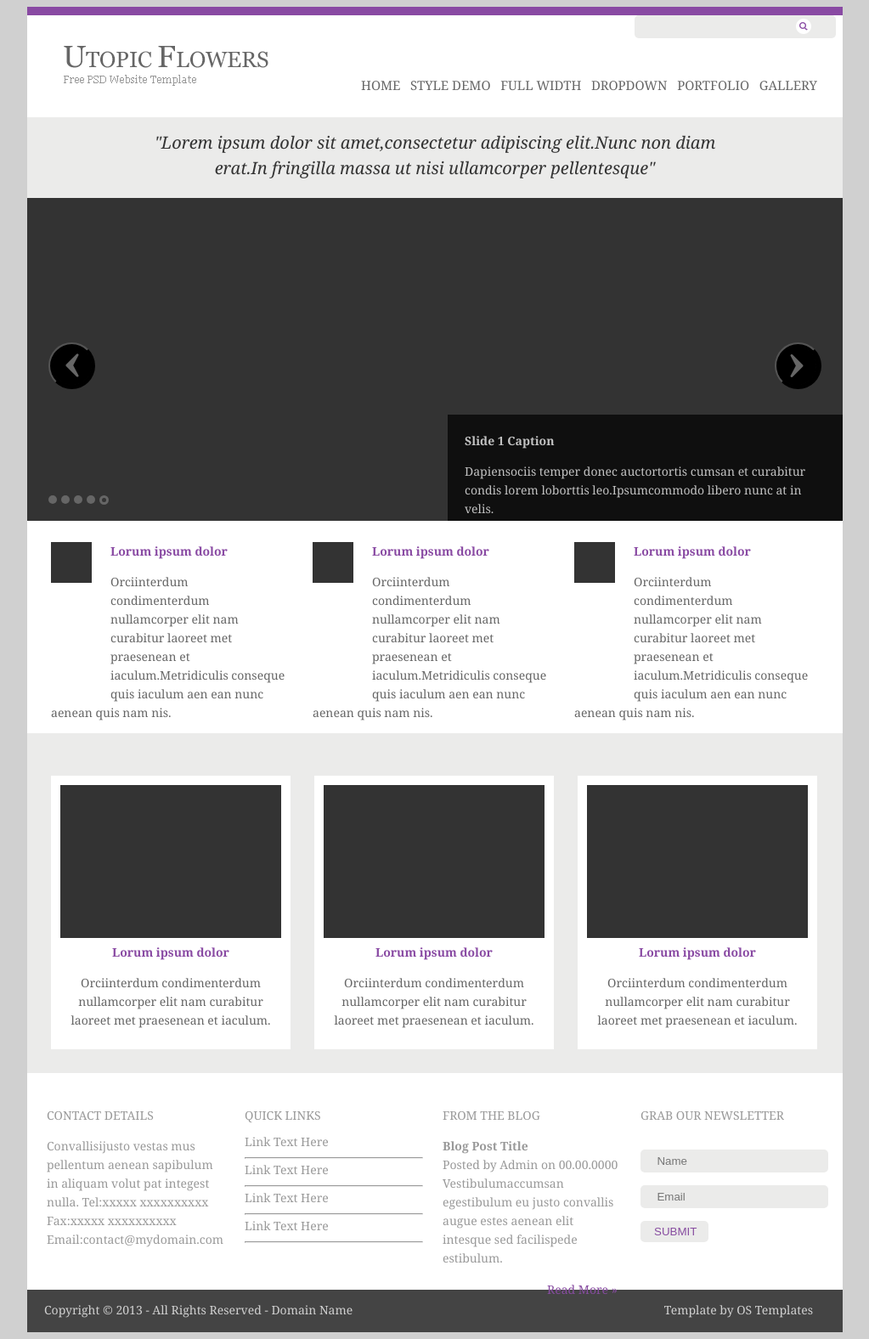
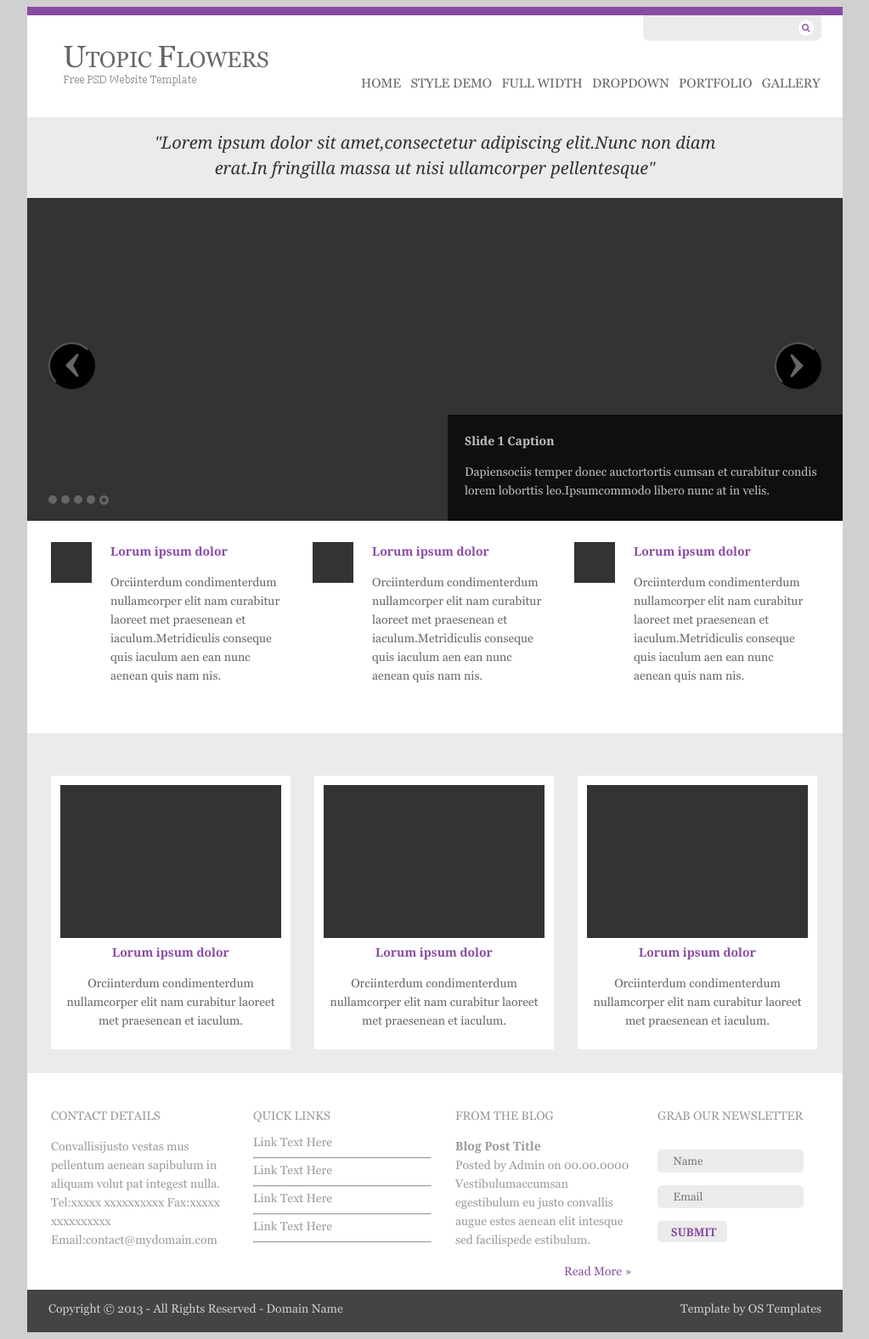
Before and after one commit to colombo-group/AnhDV001, a plain HTML site: page index.html in a window 1280 px wide. Shown: the whole page at 85% size, without its empty margins (128-1151 px from the left). Drawn offline with Linux system fonts and the light colour scheme.

Commit message:
chinh sua 1

```diff
--- a/index.html
+++ b/index.html
@@ -8,8 +8,9 @@
 		<div class="top-head"></div>
 		<div class="head">
 			<div class="head1">
-					<form >
-						<input type="text" name="Tim kiem" size="27px">
+					<form class="search">
+						<input type="text"  class="s">
+		    			<input type="submit" class="searchsubmit" value=""/>
 					</form>
 			</div><br>
 			<div style="margin-top: -30px;padding-left: 30px;">
@@ -33,10 +34,10 @@
 		</div>
 		<div class="slide">
 			<div class="button1">
-				<input  type="button" class="img1" value="" >
+				<input  type="button" class="img1" >
 			</div>
 			<div class="button2">
-				<input type="button" class="img2" value="" >
+				<input type="button" class="img2" >
 			</div>
 			<div class="caption">
 				<div class="caption1">
@@ -139,16 +140,16 @@
 			<div class="danhmuc">
 				<p>GRAB OUR NEWSLETTER</p>
 				<form>
-					<input type="text" name="name" size="25px" placeholder="  Name">
-					<input type="text" name="email" size="25px" placeholder="  Email">
-					<input type = "submit" value = "SUBMIT  ">
+					<input type="text" name="name" size="26px" placeholder="  Name">
+					<input type="text" name="email" size="26px" placeholder="  Email">
+					<input type = "submit" value = "SUBMIT  " class="sumit" >
 				</form>
 			</div>
 		</div>
 		<div class="footer-bot">
 			<div >
-				<p style="float:left;margin-left: 20px;color:#d0d0d0;">Copyright © 2013 - All Rights Reserved - Domain Name</p>
-				<p style="float: right;margin-right: 35px;color:#d0d0d0;">Template by OS Templates</p>
+				<p style="float:left;margin-left: 25px;color:#d0d0d0;">Copyright © 2013 - All Rights Reserved - Domain Name</p>
+				<p style="float:right;margin-right: 25px;color:#d0d0d0;">Template by OS Templates</p>
 			</div>
 		</div>
 		<div></div>
--- a/style.css
+++ b/style.css
@@ -6,7 +6,13 @@ body{
 	margin-right: auto;
 	font-family: georgia;
 	font-size: 14px;
+
 }
+@font-face{
+	font-family:georgia;
+	src: url('font/georgia.ttf');
+}
+
 .top-head{
 	height: 10px;
 	background-color: #894AA3;
@@ -19,27 +25,52 @@ body{
 	list-style: none;
 }
 .head1{
-	padding-left: 715px;
+	padding-left: 700px;
+
 }
-.head1 form input{
-	border-radius: 5px 5px 5px 5px;
-	height: 25px;
-	border-style: hidden;
-	background:url("images/123.png") no-repeat 190px 4px #ebebea;
+.search{
+    margin:auto;
+    width:210px;
+    position:relative;
 }
+.s:focus{
+	outline: none;
+}
+.s{
+    padding:2px;
+    width:206px;
+    height:26px;
+    border-radius:0px 0px 8px 8px;
+    border:none;
+    color:#91959e;
+    background-color:#ebebeb;
+}
+
+.searchsubmit{
+    position:absolute;
+    top:3px;
+    left:180px;
+    background:url(images/123.png) no-repeat center;
+    border:none;
+    width:24px;
+    height:24px;
+}
+
 .head2{
 	padding-top: 15px;
 	height: 80px;
 	background-color: #ebebea;
+
 }
 .head2 p{
 	width:700px;
 	text-align: center;
 	margin: auto;
-	font-style: oblique;
+	font-style: italic;
 	font-size: 20px;
 	line-height: 30px;
 	color: #333333;
+
 }
 .slide{
 	height: 380px;
@@ -60,12 +91,19 @@ body{
 	padding-top: 170px;
 	margin-left: 880px;
 }
+
 .img1{
 	background:url("images/222.png") no-repeat #000;
 	width: 55px;
 	height: 55px;
 	border-radius: 30px 30px 30px 30px;
 	cursor: pointer;
+}
+.img1:focus{
+	outline: none;
+}
+.img2:focus{
+	outline: none;
 }
 .img2{
 	background:url("images/111.png") no-repeat #000;
@@ -125,11 +163,13 @@ body{
 .menu ul li{
 	display:inline;
 	margin-left: 8px;
+
 }
 .menu ul li a{
 	text-decoration: none;
 	color:#666;
 	font-size: 15px;
+
 }
 .menu a:hover{
 	color: #ff0000;
@@ -189,7 +229,7 @@ body{
 	list-style: none;
 }
 .footer div{
-	margin-left: 23px;
+	margin-left: 28px;
 	float: left;
 	margin-top: 20px
 }
@@ -211,6 +251,7 @@ body{
 	border-style: hidden;
 	text-indent:10px;
 	cursor: pointer;
+	font-family: georgia;
 }
 .danhmuc a{
 	display: block;
@@ -222,6 +263,9 @@ body{
 .danhmuc a:hover{
 	color: #ff0000;
 }
+.sumit{
+	font-weight: 600;
+}
 .readmore a{
 	color: #874ca0;
 	text-decoration: none;
```
Also changed, not shown: font/Georgia.ttf (added).
